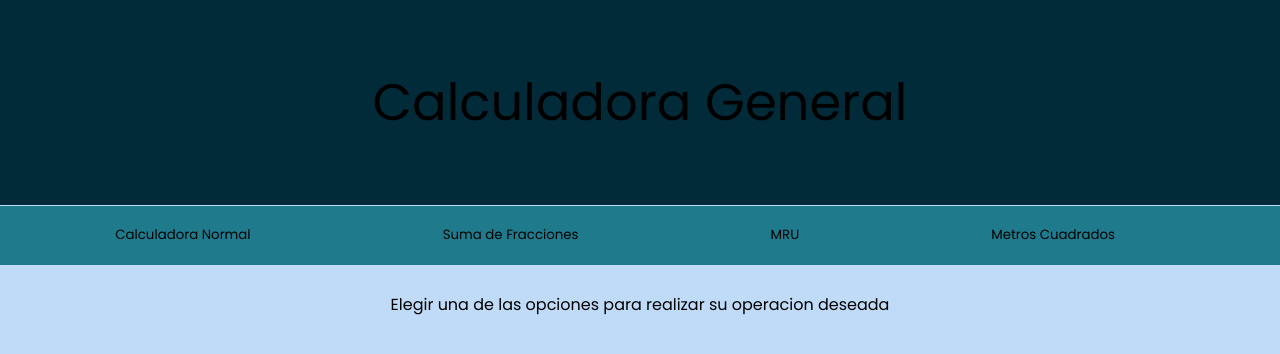
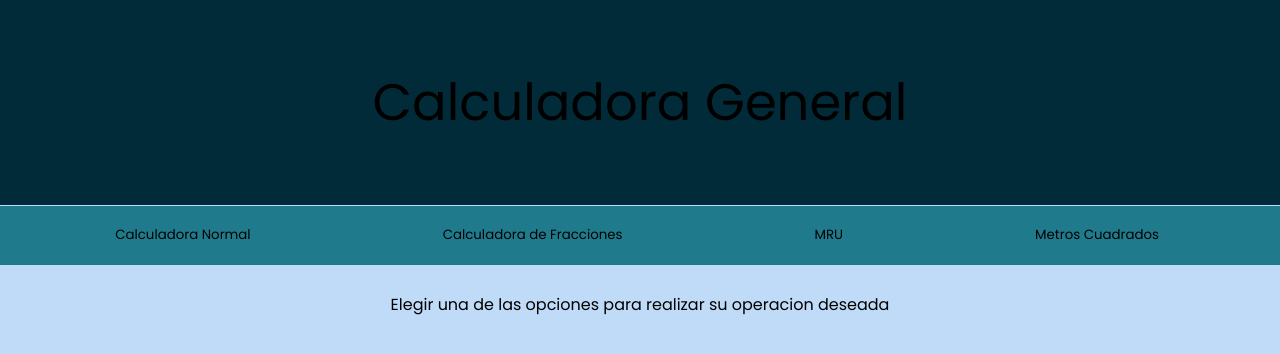
Before and after one commit to Benitez11Felipe/JavaScripts_ProyectoFinal, a plain HTML site: page index.html in a window 1280 px wide. Drawn offline with Linux system fonts and the light colour scheme.

Commit message:
Update index.html

```diff
--- a/index.html
+++ b/index.html
@@ -22,7 +22,7 @@
             </li>
             <li class="encabezado">
                 <button id="fracciones">
-                    <span data-texto="Suma de Fracciones">Suma de Fracciones</span>
+                    <span data-texto="Suma de Fracciones">Calculadora de Fracciones</span>
                 </button>
             </li>
             <li class="encabezado">
```
